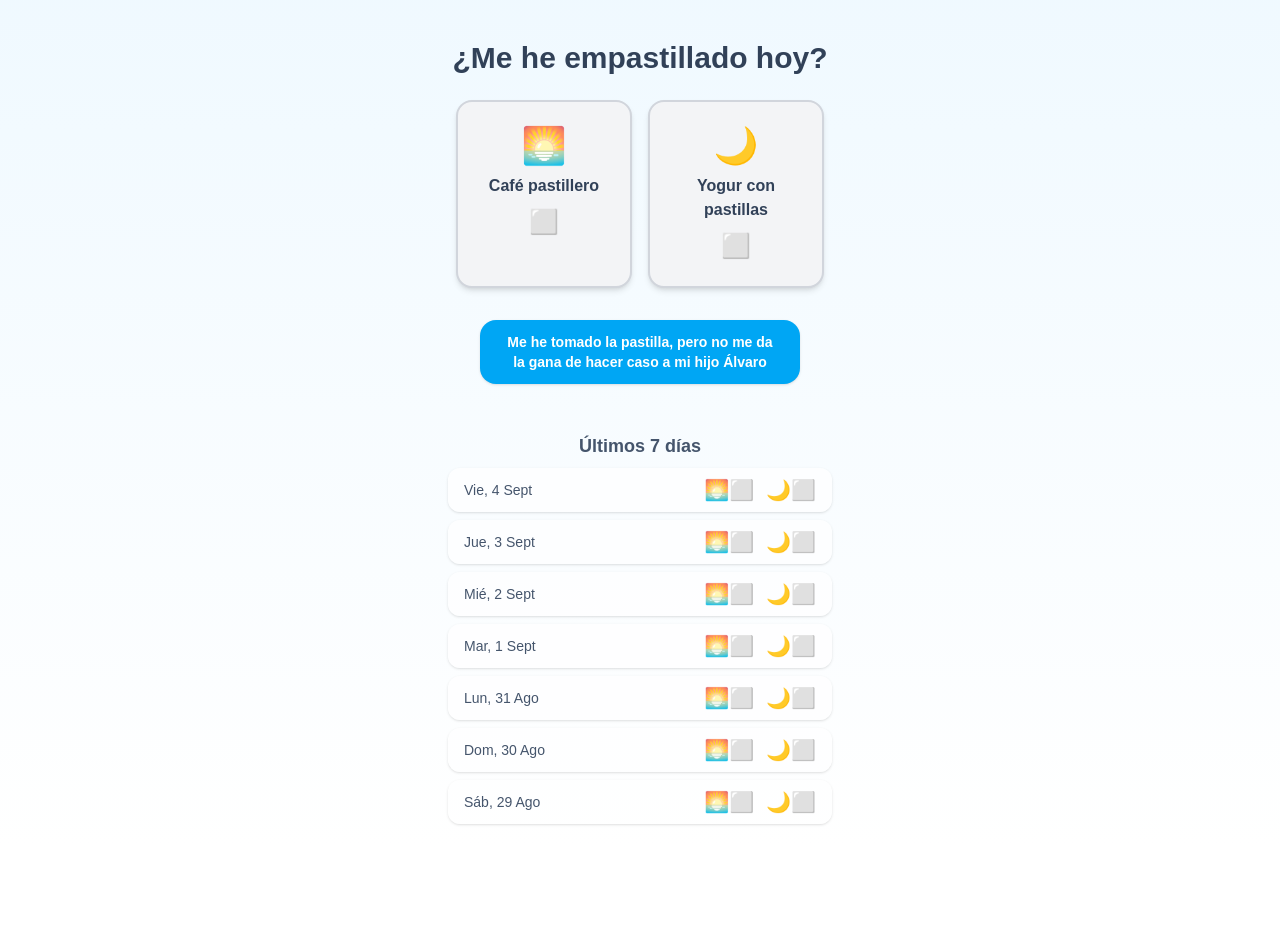
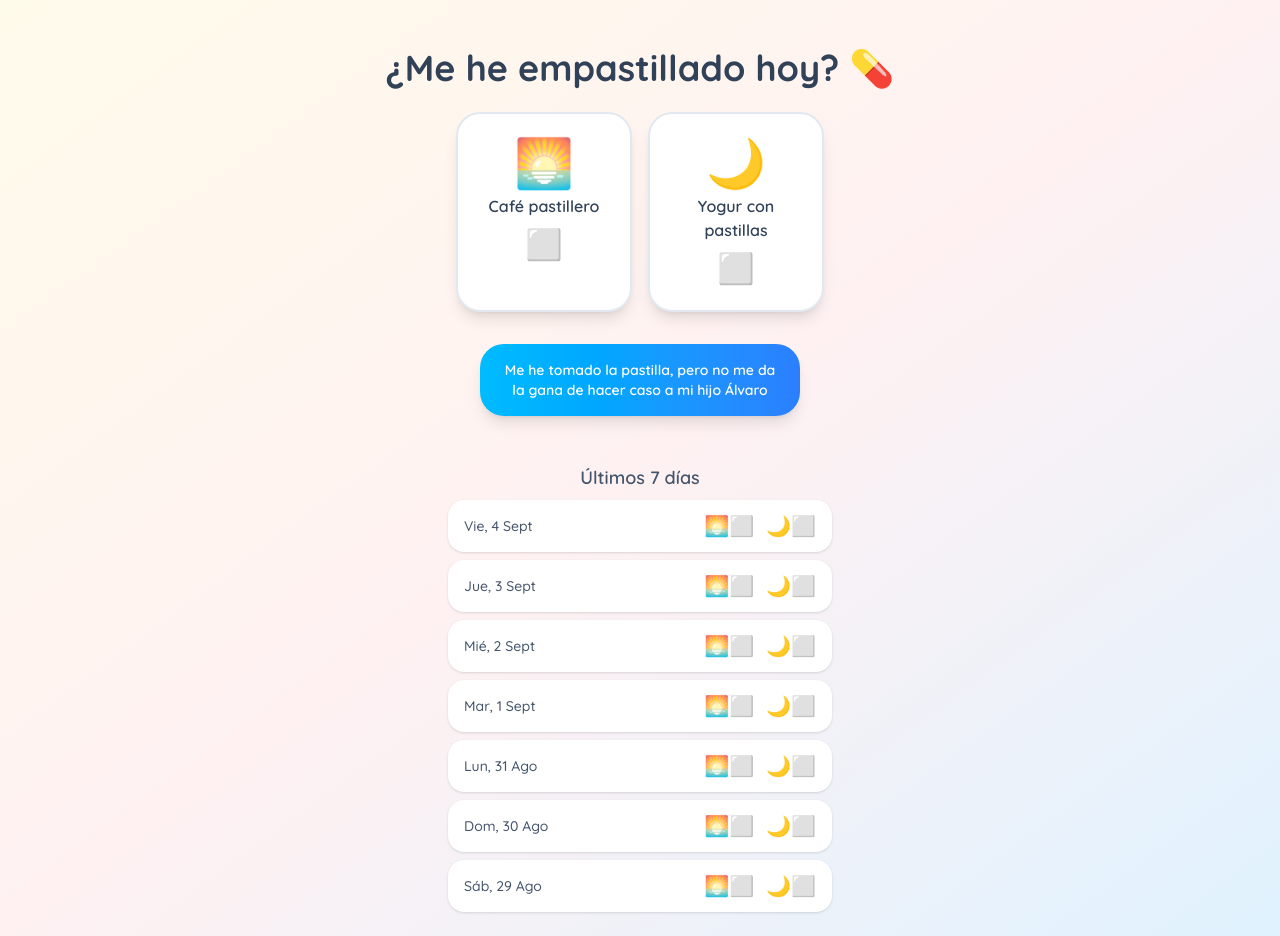
Before and after one commit to acanosa23/proyecto-pastillero, a Next.js app: page / in a window 1280 px wide. Before the commit the page ends 848 px from the top, so only its background shows below. Built offline with nearby package versions, Linux system fonts and the light colour scheme; no server answers; the database is empty.

Commit message:
Lavado de cara visual

```diff
--- a/src/app/BotonManual.js
+++ b/src/app/BotonManual.js
@@ -18,7 +18,7 @@ export default function BotonManual() {
     <button
       onClick={registrar}
       disabled={cargando}
-      className="mt-2 max-w-xs rounded-2xl bg-sky-500 px-6 py-3 text-white font-semibold shadow hover:bg-sky-600 disabled:opacity-50 transition text-sm text-center"
+      className="mt-2 max-w-xs rounded-3xl bg-gradient-to-r from-sky-400 to-blue-500 px-6 py-4 text-white font-semibold shadow-lg hover:shadow-xl active:scale-95 transition disabled:opacity-50 text-sm text-center"
     >
       {cargando
         ? 'Registrando...'
--- a/src/app/layout.js
+++ b/src/app/layout.js
@@ -1,28 +1,20 @@
-import { Geist, Geist_Mono } from "next/font/google";
+import { Quicksand } from "next/font/google";
 import "./globals.css";
 
-const geistSans = Geist({
-  variable: "--font-geist-sans",
+const quicksand = Quicksand({
   subsets: ["latin"],
-});
-
-const geistMono = Geist_Mono({
-  variable: "--font-geist-mono",
-  subsets: ["latin"],
+  weight: ["400", "500", "600", "700"],
 });
 
 export const metadata = {
-  title: "Create Next App",
-  description: "Generated by create next app",
+  title: "Pastillas",
+  description: "Recordatorio de pastillas de mañana y noche",
 };
 
 export default function RootLayout({ children }) {
   return (
-    <html
-      lang="en"
-      className={`${geistSans.variable} ${geistMono.variable} h-full antialiased`}
-    >
-      <body className="min-h-full flex flex-col">{children}</body>
+    <html lang="es">
+      <body className={`${quicksand.className} antialiased`}>{children}</body>
     </html>
   );
 }
--- a/src/app/page.js
+++ b/src/app/page.js
@@ -88,16 +88,18 @@ function origenTexto(toma) {
 function TarjetaEstado({ titulo, toma, extra, emoji }) {
   return (
     <div
-      className={`rounded-2xl p-6 w-44 text-center shadow-md border-2 ${
-        toma ? 'bg-green-100 border-green-400' : 'bg-gray-100 border-gray-300'
+      className={`rounded-3xl p-6 w-44 text-center shadow-lg border-2 transition-transform active:scale-95 ${
+        toma
+          ? 'bg-gradient-to-b from-green-100 to-emerald-50 border-emerald-300'
+          : 'bg-white border-slate-200'
       }`}
     >
-      <div className="text-4xl mb-2">{emoji}</div>
+      <div className="text-5xl mb-2">{emoji}</div>
       <div className="font-semibold text-slate-700">{titulo}</div>
-      <div className="text-2xl mt-2">{toma ? '✅' : '⬜'}</div>
+      <div className="text-3xl mt-2">{toma ? '✅' : '⬜'}</div>
       {toma && (
         <>
-          <div className="text-xs text-slate-500 mt-1">{horaMadrid(new Date(toma.taken_at))}</div>
+          <div className="text-xs text-slate-500 mt-2">{horaMadrid(new Date(toma.taken_at))}</div>
           <div className="text-xs text-slate-400">{origenTexto(toma)}</div>
           {extra && <div className="text-xs text-amber-600 mt-1">Registrado más de una vez</div>}
         </>
@@ -108,8 +110,8 @@ function TarjetaEstado({ titulo, toma, extra, emoji }) {
 
 function FilaHistorial({ fecha, manana, noche }) {
   return (
-    <div className="flex items-center justify-between w-full max-w-sm bg-white/70 rounded-xl px-4 py-2 shadow-sm">
-      <span className="text-sm text-slate-600 capitalize">{nombreDia(fecha)}</span>
+    <div className="flex items-center justify-between w-full max-w-sm bg-white rounded-2xl px-4 py-3 shadow-sm">
+      <span className="text-sm font-medium text-slate-600 capitalize">{nombreDia(fecha)}</span>
       <div className="flex gap-3 text-xl">
         <span>{manana ? '🌅✅' : '🌅⬜'}</span>
         <span>{noche ? '🌙✅' : '🌙⬜'}</span>
@@ -133,14 +135,14 @@ export default async function Home() {
   const hoy = historial[0];
 
   return (
-    <main className="min-h-screen bg-gradient-to-b from-sky-50 to-white flex flex-col items-center gap-6 p-6">
-      <h1 className="text-3xl font-bold text-slate-700 text-center mt-4">
-        ¿Me he empastillado hoy?
+    <main className="min-h-screen bg-gradient-to-br from-amber-50 via-rose-50 to-sky-100 flex flex-col items-center gap-6 p-6">
+      <h1 className="text-4xl font-bold text-slate-700 text-center mt-6">
+        ¿Me he empastillado hoy? 💊
       </h1>
 
       {racha > 0 && (
-        <div className="text-lg font-semibold text-orange-500">
-          🔥 {racha} {racha === 1 ? 'día seguido' : 'días seguidos'} sin fallar ninguna toma
+        <div className="bg-gradient-to-r from-orange-400 to-amber-400 text-white font-semibold px-5 py-2 rounded-full shadow">
+          🔥 {racha} {racha === 1 ? 'día seguido' : 'días seguidos'} sin fallar
         </div>
       )}
 
@@ -151,7 +153,7 @@ export default async function Home() {
 
       <BotonManual />
 
-      <div className="w-full flex flex-col items-center gap-2 mt-6">
+      <div className="w-full flex flex-col items-center gap-2 mt-6 max-w-sm">
         <h2 className="text-lg font-semibold text-slate-600">Últimos 7 días</h2>
         {historial.map((dia) => (
           <FilaHistorial key={dia.fecha} {...dia} />
```
